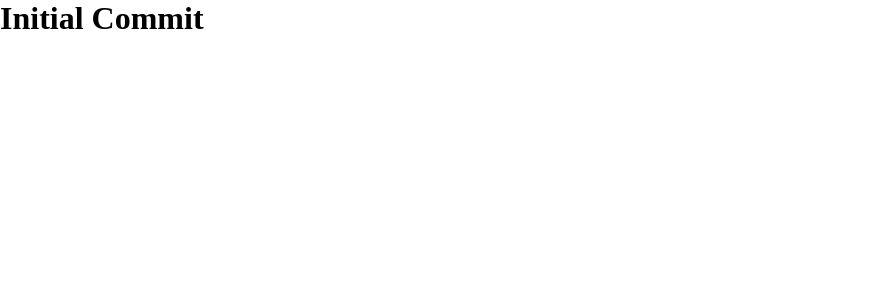
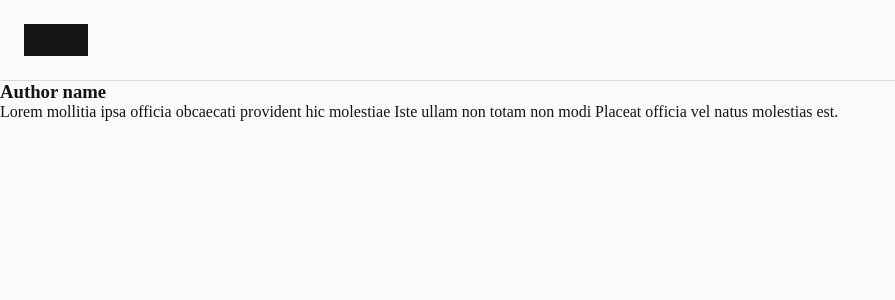
Before and after one commit to saintabomination/instagram-clone, a React (Create React App) app: page / in a window 1280 px wide. Shown: the top 300 px of the page, without its empty margins (0-895 px from the left). Built offline with nearby package versions, Linux system fonts and the light colour scheme.

Commit message:
Creating Post component

```diff
--- a/src/App.tsx
+++ b/src/App.tsx
@@ -1,9 +1,12 @@
+import Post from './components/Post/Post.component';
+
 const App = (): JSX.Element =>
   (
     <div className="app">
-      <h1>Initial Commit</h1>
       <header className="app__header">
+        <div className="app__header__image"></div>
       </header>
+      <Post />
     </div>
   );
 
--- /dev/null
+++ b/src/components/Post/Post.component.tsx
@@ -0,0 +1,16 @@
+import './Post.styles.css';
+
+const Post = (): JSX.Element =>
+  (
+    <div>
+      <h3>Author name</h3>
+      <div className="post__image"></div>
+      <div className="post__caption">
+        <p>
+          Lorem mollitia ipsa officia obcaecati provident hic molestiae Iste ullam non totam non modi Placeat officia vel natus molestias est.
+        </p>
+      </div>
+    </div>
+  );
+
+export default Post;
--- a/src/index.tsx
+++ b/src/index.tsx
@@ -3,6 +3,7 @@ import ReactDOM from 'react-dom/client';
 import App from './App';
 
 import './style/reset.css';
+import './style/main.css';
 
 const root = ReactDOM.createRoot(
   document.getElementById('root') as HTMLElement
--- /dev/null
+++ b/src/style/main.css
@@ -0,0 +1,18 @@
+.app {
+  min-height: 100vh;
+  background-color: #fafafa;
+  color: #141414;
+}
+
+.app__header {
+  display: flex;
+  align-items: center;
+  padding: 24px;
+  border-bottom: 1px solid #d9d9d9;
+}
+
+.app__header__image {
+  width: 64px;
+  height: 32px;
+  background-color: #141414;
+}
```
Also changed, not shown: src/components/Post/Post.styles.css (added).
